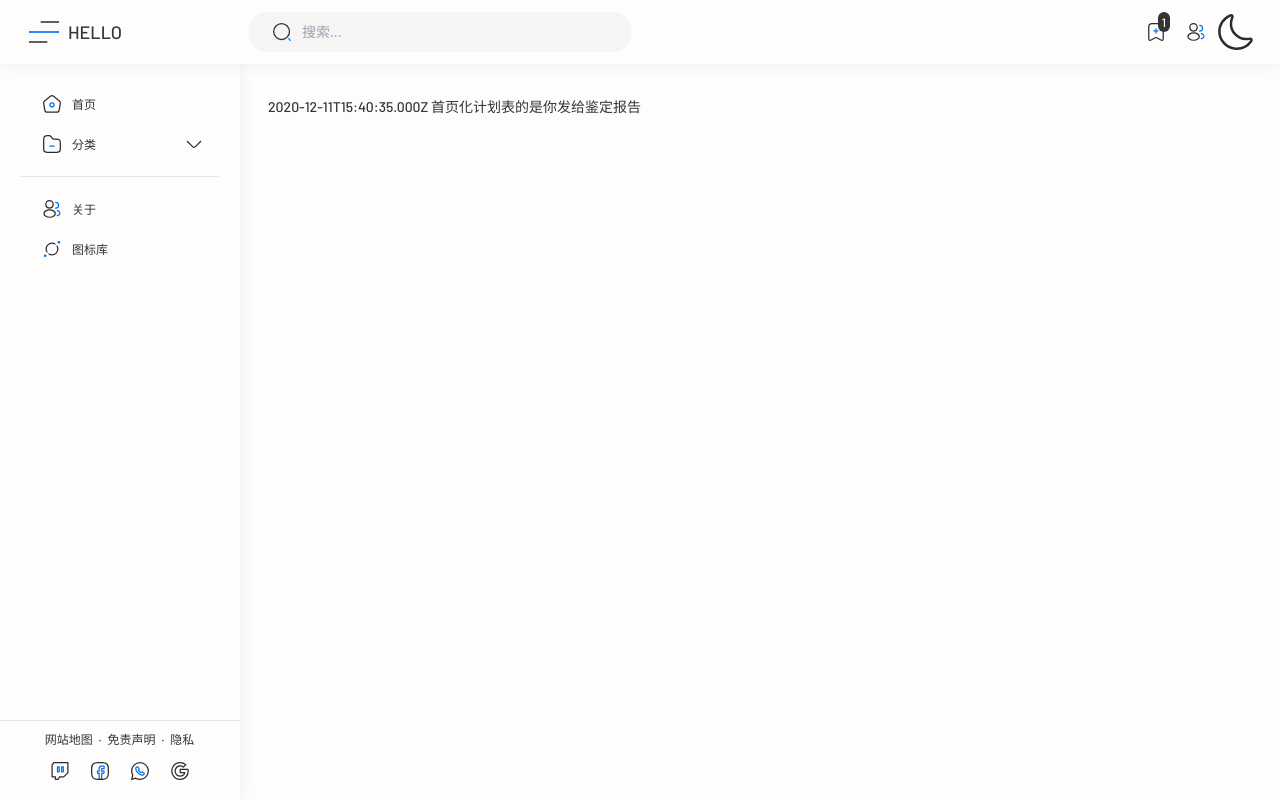
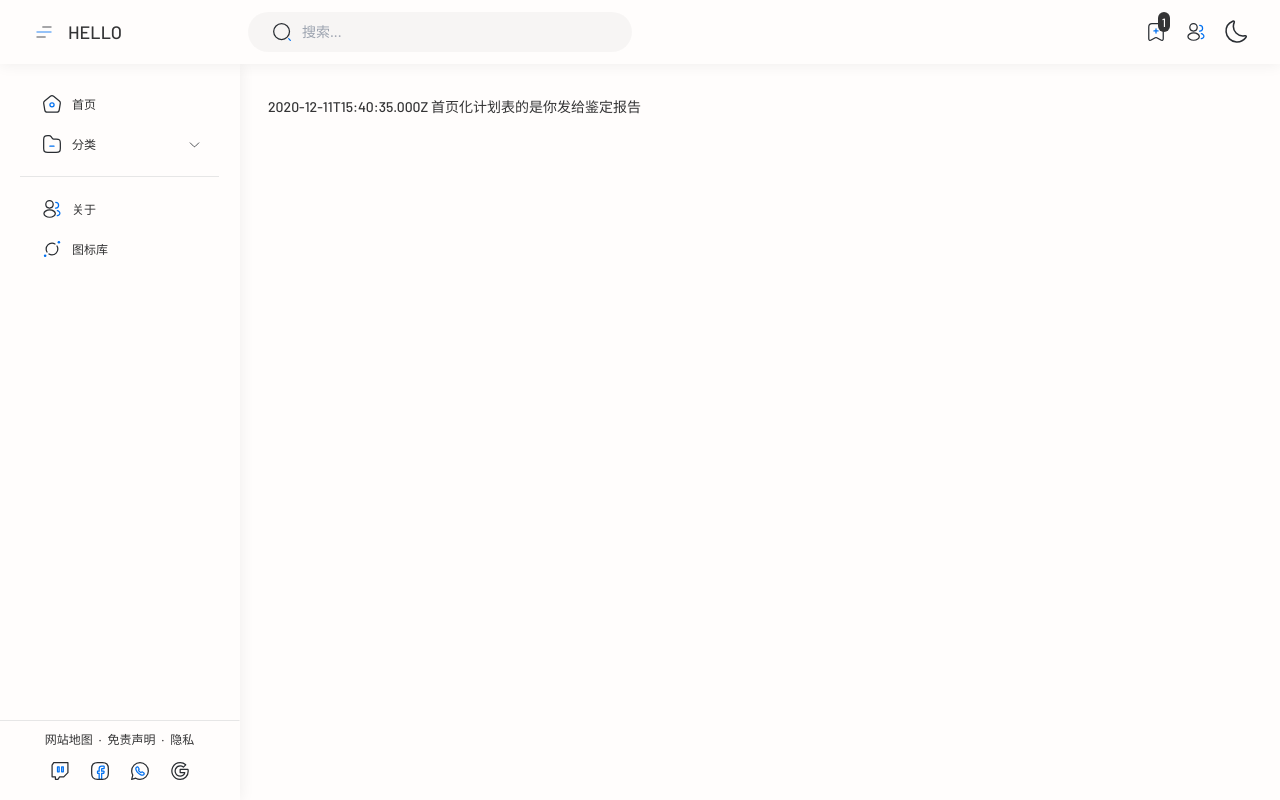
Before and after one commit to hixb/my-next, a Next.js app: page / in a window 1280 px wide. Built offline with nearby package versions, Linux system fonts and the light colour scheme.

Commit message:
style: icons

```diff
--- a/app/components/base/Header.tsx
+++ b/app/components/base/Header.tsx
@@ -38,7 +38,7 @@ export default function Header() {
   return (
     <header className={header.header_wrap}>
       <div className={'w-56 flex items-center max-md:w-auto max-md:min-w-40'}>
-        <SvgIcon icon={() => icon.essetional.line(40)} onClick={toggleSidebar}></SvgIcon>
+        <SvgIcon icon={() => icon.essetional.line()} onClick={toggleSidebar}></SvgIcon>
         <h1 className={'ml-1 text-lg'}>
           <Link href={'/'} rel={'canonical'} title={'HELLO'}>
             HELLO
--- a/app/components/base/Sidebar.tsx
+++ b/app/components/base/Sidebar.tsx
@@ -161,7 +161,7 @@ export default function Sidebar() {
                                       openSidebar
                                         ? <SvgIcon
                                             customizeClass={`${v.active ? 'rotate-180' : ''} absolute top-0 bottom-0 right-1.5 m-auto`}
-                                            icon={icon.arrow.arrowDown}
+                                            icon={() => icon.arrow.arrowDown(13)}
                                             overallSize={30}
                                             isOpenHover={false}
                                           ></SvgIcon>
--- a/app/components/style/ChangeTheme.tsx
+++ b/app/components/style/ChangeTheme.tsx
@@ -16,11 +16,11 @@ export default function ChangeTheme() {
       setTheme('dark')
   }
 
-  const [clientTheme, setClientTheme] = React.useState<() => JSX.Element>(icon.weather.moon)
+  const [clientTheme, setClientTheme] = React.useState(icon.weather.moon(25))
 
-  React.useEffect(() => setClientTheme(theme && theme === 'dark' ? icon.weather.sun : icon.weather.moon), [theme])
+  React.useEffect(() => setClientTheme(theme && theme === 'dark' ? icon.weather.sun(25) : icon.weather.moon(25)), [theme])
 
   return (
-    <SvgIcon onClick={toggleTheme} icon={clientTheme}></SvgIcon>
+    <SvgIcon onClick={toggleTheme} icon={() => clientTheme}></SvgIcon>
   )
 }
```
